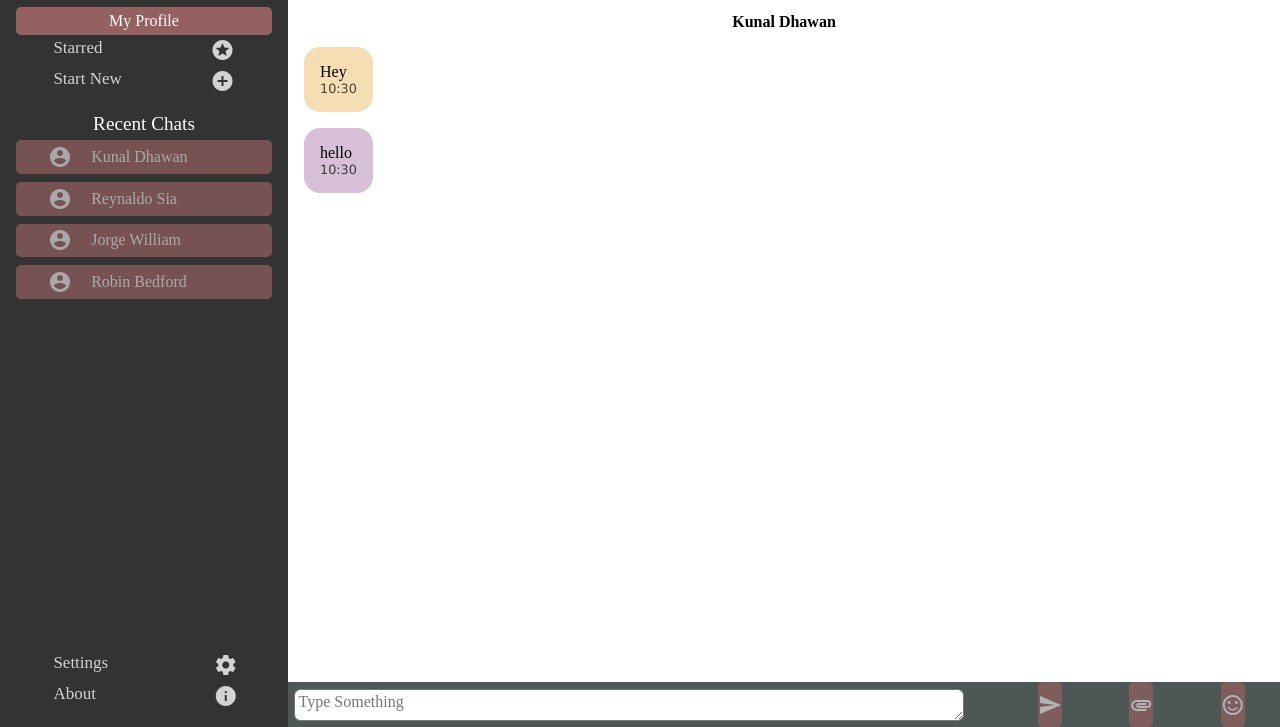
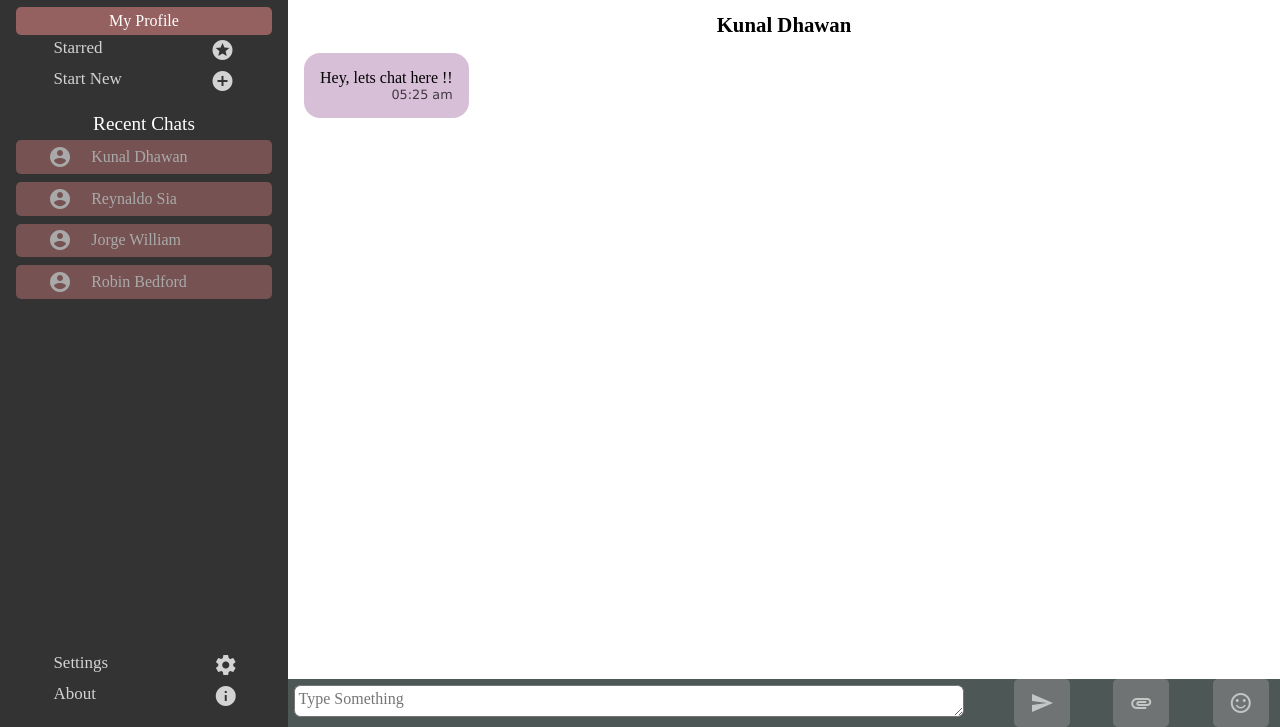
Before and after one commit to outerCircles/outerCircles.github.io, a React app: page / in a window 1280 px wide. Shown: the part 73-800 px from the top of the page. Built offline with nearby package versions, Linux system fonts and the light colour scheme; no server answers.

Commit message:
added proper timestamps and unique userIDs

```diff
--- a/package.json
+++ b/package.json
@@ -29,6 +29,7 @@
     "cors": "^2.8.5",
     "dotenv": "^8.2.0",
     "express": "^4.17.1",
+    "moment": "^2.24.0",
     "react": "^16.13.1",
     "react-dom": "^16.13.1",
     "react-router-dom": "^5.1.2",
--- a/src/css/index.css
+++ b/src/css/index.css
@@ -157,6 +157,9 @@ textarea{
   box-sizing: border-box;
   margin: 1em;
 }
+.chat-title{
+  font-size: 1.3em;
+}
 .chat-time{
   font-size: .8em;
   opacity: 70%;
@@ -259,6 +262,11 @@ h3{
   height: 4em;
   width: 4em;
   border-radius: 2em;
+}
+.icon-button{
+  background-color:grey;
+  padding: 0 1em;
+  color: whitesmoke;
 }
 .aboutTile{
   border-bottom: 1px solid white;
--- a/src/js/Pages/Dashboard/Sections/ConversationSection/Sections/ChatSection.js
+++ b/src/js/Pages/Dashboard/Sections/ConversationSection/Sections/ChatSection.js
@@ -17,7 +17,7 @@ const ChatSection =  () => {
                 <input className="input" type="text" placeholder="Search"/>
             </div>
             <div>
-                <h2>{activeChatTitle}</h2>
+                <h2 className="chat-title">{activeChatTitle}</h2>
             </div>
             <div>
             {
--- a/src/js/Pages/Dashboard/Sections/ConversationSection/Sections/InteractSection.js
+++ b/src/js/Pages/Dashboard/Sections/ConversationSection/Sections/InteractSection.js
@@ -9,9 +9,11 @@ const InteractSection = () => {
     const [textValue, changeTextValue] = useState('');
 
     const sendMessage = () => {
-        sendChatMessage(textValue, activeChatID);
-        //Reset Text
-        changeTextValue('');
+        if(textValue != ''){
+            sendChatMessage(textValue, activeChatID);
+            //Reset Text
+            changeTextValue('');
+        }
     }
     return (
         <div className="bottomBar">
--- a/src/js/Pages/Dashboard/Sections/ConversationSection/components/MessageBox.js
+++ b/src/js/Pages/Dashboard/Sections/ConversationSection/components/MessageBox.js
@@ -1,8 +1,9 @@
 import React from "react";
+import {myID} from "components/../Store";
 
 const applyStyle = (senderID) => {
 
-    let boxClass = senderID > 0 ? "others-chat-box" : "mychat-box";
+    let boxClass = senderID != myID ? "others-chat-box" : "mychat-box";
 
     return boxClass;
 }
--- a/src/js/Store.js
+++ b/src/js/Store.js
@@ -1,8 +1,11 @@
 import React, {createContext, useReducer} from 'react';
 import io from "socket.io-client";
+import moment from "moment";
 const endPoint = 'https://outercircles.herokuapp.com/';
 
 export const context = createContext();
+
+export const myID = Date.now();
 
 const initialState = {
     activeChatID : 0,
@@ -27,16 +30,17 @@ export const getRecentContacts = () => {
     return recentContacts;
 }
 
+const getCurrentTime = () => {
+    const now = moment();
+    return now.format("hh:mm a") ;
+}
+
 const getRecentMessages = contactID => {
     const msgs = {
-        0: [{message: "Hey", senderID: 0, time:"10:30" },
-            {message: "hello", senderID: 1, time:"10:30" }],
-        1: [{message: "Bey", senderID: 0, time:"10:30" },
-            {message: "Bello", senderID: 1, time:"10:30" }],
-        2: [{message: "Hey3", senderID: 0, time:"10:30" },
-            {message: "hello3", senderID: 1, time:"10:30" }],
-        3: [{message: "Bey4", senderID: 0, time:"10:30" },
-            {message: "Bello4", senderID: 1, time:"10:30" }]
+        0: [{message: "Hey, lets chat here !!", senderID: 0, time:getCurrentTime() }],
+        1: [{message: "Hey, lets chat here !!", senderID: 0, time:getCurrentTime()}],
+        2: [{message: "Hey, lets chat here !!", senderID: 0, time:getCurrentTime()}],
+        3: [{message: "Hey, lets chat here !!", senderID: 0, time:getCurrentTime() }]
     }
     return msgs[contactID];
 }
@@ -49,7 +53,7 @@ const setUpInitialState = () => {
 }
 
 const reducer = (state, action) => {
-    const {sender, receiver, msg} = action.payload;
+    const {sender, receiver, msg, time} = action.payload;
     switch(action.type){
         case 'RECEIVE':
             return {
@@ -58,7 +62,7 @@ const reducer = (state, action) => {
                     ...state.allMessages,
                     [receiver]: [
                             ...state['allMessages'][receiver],
-                            {message: msg, senderID: sender, time:"10:30" }
+                            {message: msg, senderID: sender, time:time }
                     ]
                 }
 
@@ -81,11 +85,11 @@ const reducer = (state, action) => {
 let socket;
 
 const sendChatMessage = (message, to) => {
-
     socket.emit('new message', {
         msg : message,
-        sender : 3,
-        receiver : parseInt(to)
+        sender : myID,
+        receiver : parseInt(to),
+        time: getCurrentTime()
     });
 }
 
@@ -98,9 +102,9 @@ const Store = (props) => {
         socket = io(endPoint);
 
         socket.on('new message', (message) => {
-            const {msg, sender, receiver} = message;
+            const {msg, sender, receiver, time} = message;
             // Send Message
-            dispatch({type:'RECEIVE', payload:{sender:sender, receiver:receiver, msg:msg}});
+            dispatch({type:'RECEIVE', payload:{sender:sender, receiver:receiver, msg:msg, time:time}});
         });
     }
 
--- a/src/js/components/IconButton.js
+++ b/src/js/components/IconButton.js
@@ -2,7 +2,7 @@ import React from "react";
 
 const IconButton = ({icon, action}) => {
     return (
-        <button type="button" className="material-icons" onClick={action}>{icon}</button>
+        <button type="button" className="icon-button" onClick={action}><span className="material-icons">{icon}</span></button>
     )
 }
 
```
Also changed, not shown: 2 other files.
